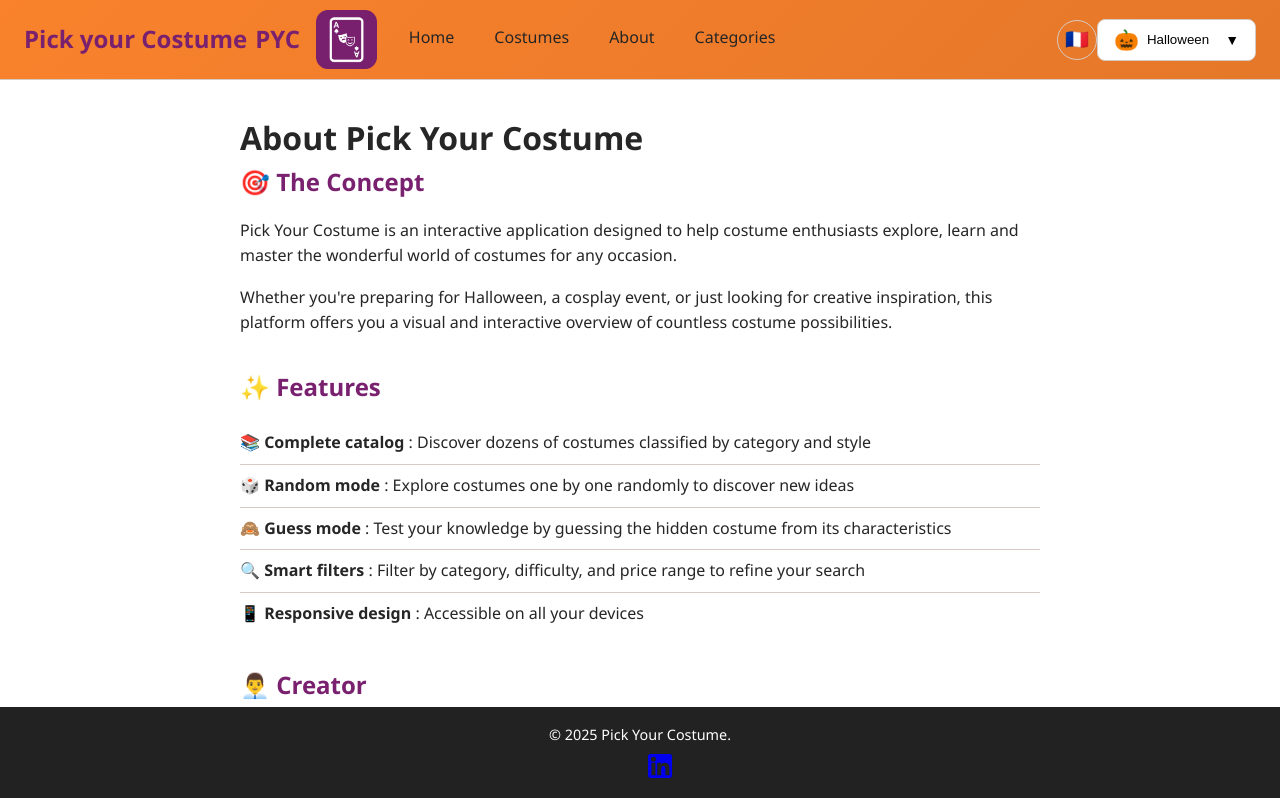
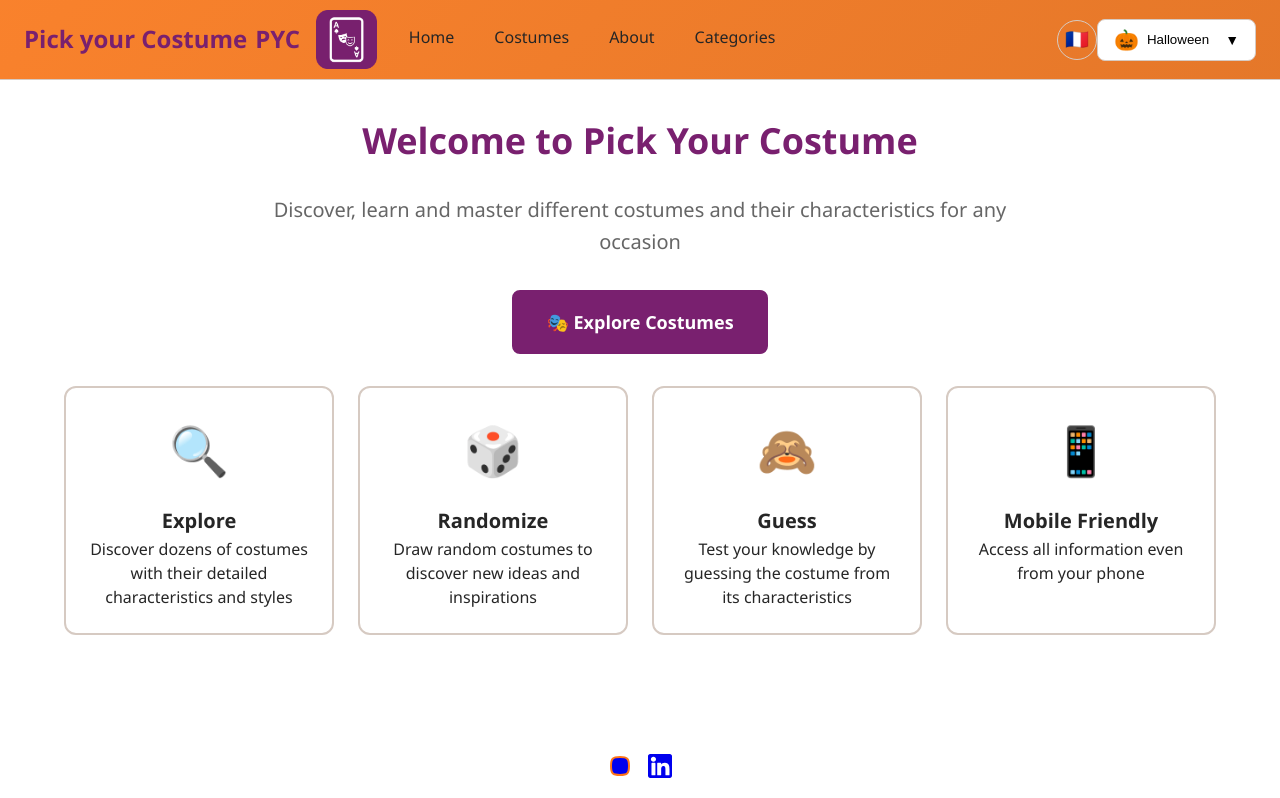
Before and after one commit to CharlesCatto/pick-your-costume, a React (Vite) app in the folder client/: page /#/ in a window 1280 px wide. Before the commit this address led to /#/about. Shown: the top 798 px of the page. Built offline with nearby package versions, Linux system fonts and the light colour scheme.

Commit message:
Correcting some CSS

```diff
--- a/client/src/components/Footer/Footer.module.css
+++ b/client/src/components/Footer/Footer.module.css
@@ -2,7 +2,7 @@
 	width: 100%;
 	padding: 1rem 0;
 	text-align: center;
-	background-color: #222;
+	background-color: var(--navbar-gradient);
 	color: #fff;
 	font-size: 0.9rem;
 	display: flex;
--- a/client/src/components/Footer/Footer.tsx
+++ b/client/src/components/Footer/Footer.tsx
@@ -8,30 +8,35 @@ const Footer = () => {
 
 	return (
 		<footer className={styles.footer}>
-			<p>&copy; {new Date().getFullYear()} Pick Your Costume.</p>
+			<p>&copy; {new Date().getFullYear()} Pick Your Costume</p>
 			<div className={styles.icons}>
 				{/* GitHub */}
 				<a
-					href="https://github.com/ton-github"
+					href="https://github.com/CharlesCatto"
 					target="_blank"
 					rel="noopener noreferrer"
 				>
 					<svg
 						width="24"
 						height="24"
-						viewBox="0 0 20 20"
+						viewBox="0 0 24 24"
 						xmlns="http://www.w3.org/2000/svg"
 						className={styles.icon}
-						fill={color}
+						fill="none"
+						stroke={color}
+						strokeWidth="2"
+						strokeLinecap="round"
+						strokeLinejoin="round"
 					>
 						<title>GitHub</title>
-						<path d="M94,7399 C99.523,7399 104,7403.59 104,7409.253 C104,7413.782 101.138,7417.624 97.167,7418.981 C96.66,7419.082 96.48,7418.762 96.48,7418.489 C96.48,7418.151 96.492,7417.047 96.492,7415.675 C96.492,7414.719 96.172,7414.095 95.813,7413.777 C98.04,7413.523 100.38,7412.656 100.38,7408.718 C100.38,7407.598 99.992,7406.684 99.35,7405.966 C99.454,7405.707 99.797,7404.664 99.252,7403.252 C99.252,7403.252 98.414,7402.977 96.505,7404.303 C95.706,7404.076 94.85,7403.962 94,7403.958 C93.15,7403.962 92.295,7404.076 91.497,7404.303 C89.586,7402.977 88.746,7403.252 88.746,7403.252 C88.203,7404.664 88.546,7405.707 88.649,7405.966 C88.01,7406.684 87.619,7407.598 87.619,7408.718 C87.619,7412.646 89.954,7413.526 92.175,7413.785 C91.889,7414.041 91.63,7414.493 91.54,7415.156 C90.97,7415.418 89.522,7415.871 88.63,7414.304 C88.63,7414.304 88.101,7413.319 87.097,7413.247 C87.097,7413.247 86.122,7413.234 87.029,7413.87 C87.029,7413.87 87.684,7414.185 88.139,7415.37 C88.139,7415.37 88.726,7417.2 91.508,7416.58 C91.513,7417.437 91.522,7418.245 91.522,7418.489 C91.522,7418.76 91.338,7419.077 90.839,7418.982 C86.865,7417.627 84,7413.783 84,7409.253 C84,7403.59 88.478,7399 94,7399" />
+						<path d="M13.717 8.88177C12.5881 8.56954 11.4119 8.56954 10.283 8.88177C10.2189 8.89949 10.155 8.91822 10.0912 8.93795L10.0894 8.93853C10.0564 8.94889 10.0205 8.94235 9.99324 8.92103V8.92103C9.95517 8.8914 9.91766 8.8627 9.8807 8.83491C8.69311 7.94193 8.07278 7.98181 7.91927 8.01161V8.01161C7.8946 8.0164 7.87585 8.03481 7.86732 8.05844C7.86516 8.06441 7.86303 8.07038 7.8609 8.07636C7.61639 8.76505 7.57904 9.52813 7.75277 10.2425C7.76289 10.2841 7.77371 10.3255 7.78525 10.3667C7.78601 10.3694 7.78677 10.3721 7.78753 10.3748C7.79754 10.4102 7.7902 10.4483 7.7678 10.4776V10.4776C7.75074 10.4998 7.73394 10.5223 7.71741 10.545C7.24479 11.1939 6.98907 12.0213 7.00036 12.8747C7.00036 16.3399 8.80396 17.1358 10.535 17.3711L10.5708 17.3758C11.5347 17.5199 12.4587 17.511 13.4195 17.3479L13.4438 17.345C15.1832 17.1339 16.9996 16.3587 16.9996 12.8747C17.0109 12.0213 16.7552 11.1939 16.2826 10.545C16.2674 10.5242 16.252 10.5035 16.2364 10.483C16.236 10.4825 16.2356 10.482 16.2352 10.4815C16.211 10.4498 16.203 10.4085 16.2138 10.3701V10.3701C16.2257 10.3277 16.2368 10.2852 16.2471 10.2425C16.421 9.52611 16.3815 8.76076 16.1329 8.07176C16.1313 8.06753 16.1298 8.06331 16.1283 8.05909C16.1195 8.03503 16.1004 8.01628 16.0752 8.01142V8.01142C15.921 7.98164 15.3041 7.94381 14.1193 8.83491C14.0848 8.86084 14.0499 8.88755 14.0144 8.91508V8.91508C13.9824 8.94011 13.9402 8.94762 13.9013 8.93566C13.9005 8.9354 13.8997 8.93514 13.8988 8.93488C13.8384 8.91627 13.7778 8.89857 13.717 8.88177Z" />
+						<path d="M3 12C3 4.5885 4.5885 3 12 3C19.4115 3 21 4.5885 21 12C21 19.4115 19.4115 21 12 21C4.5885 21 3 19.4115 3 12Z" />
 					</svg>
 				</a>
 
 				{/* LinkedIn */}
 				<a
-					href="https://www.linkedin.com/in/ton-linkedin/"
+					href="https://www.linkedin.com/in/charles-catto/"
 					target="_blank"
 					rel="noopener noreferrer"
 				>
```
Also changed, not shown: client/public/svg/github.svg.
